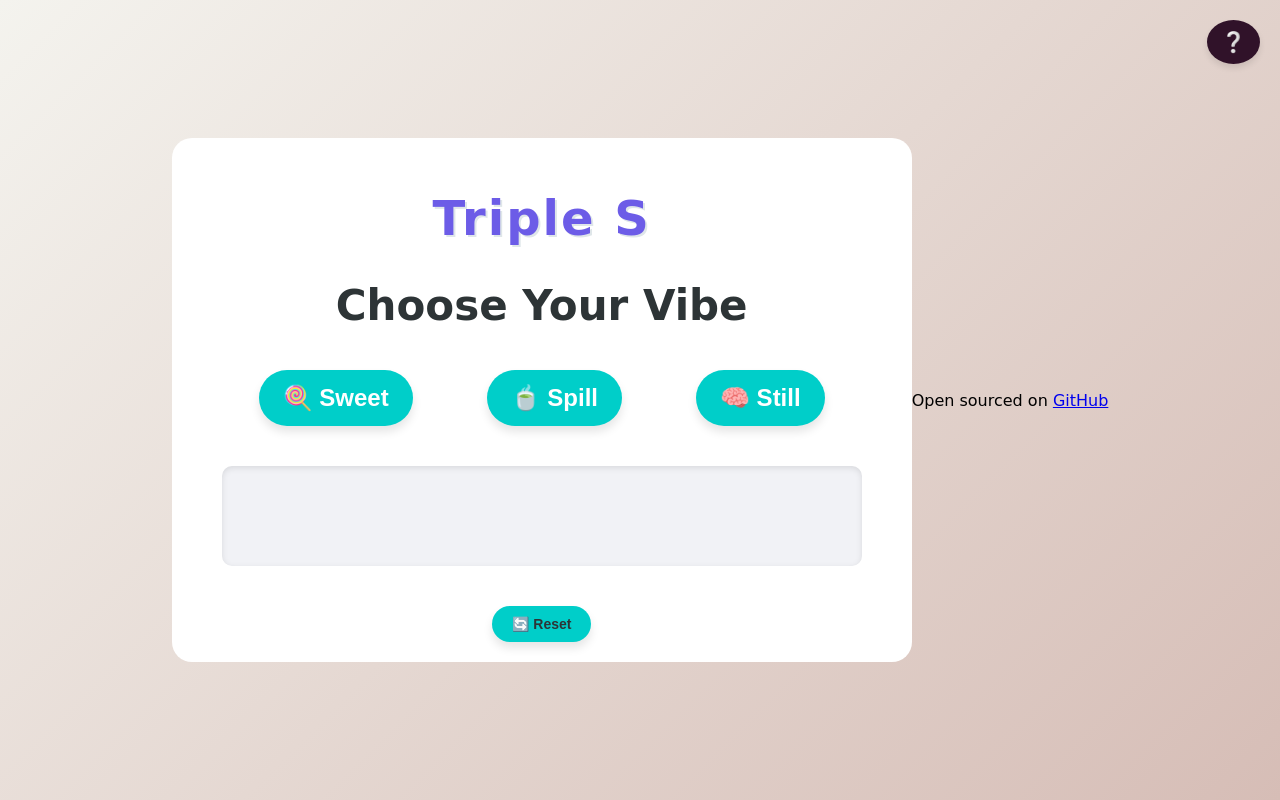
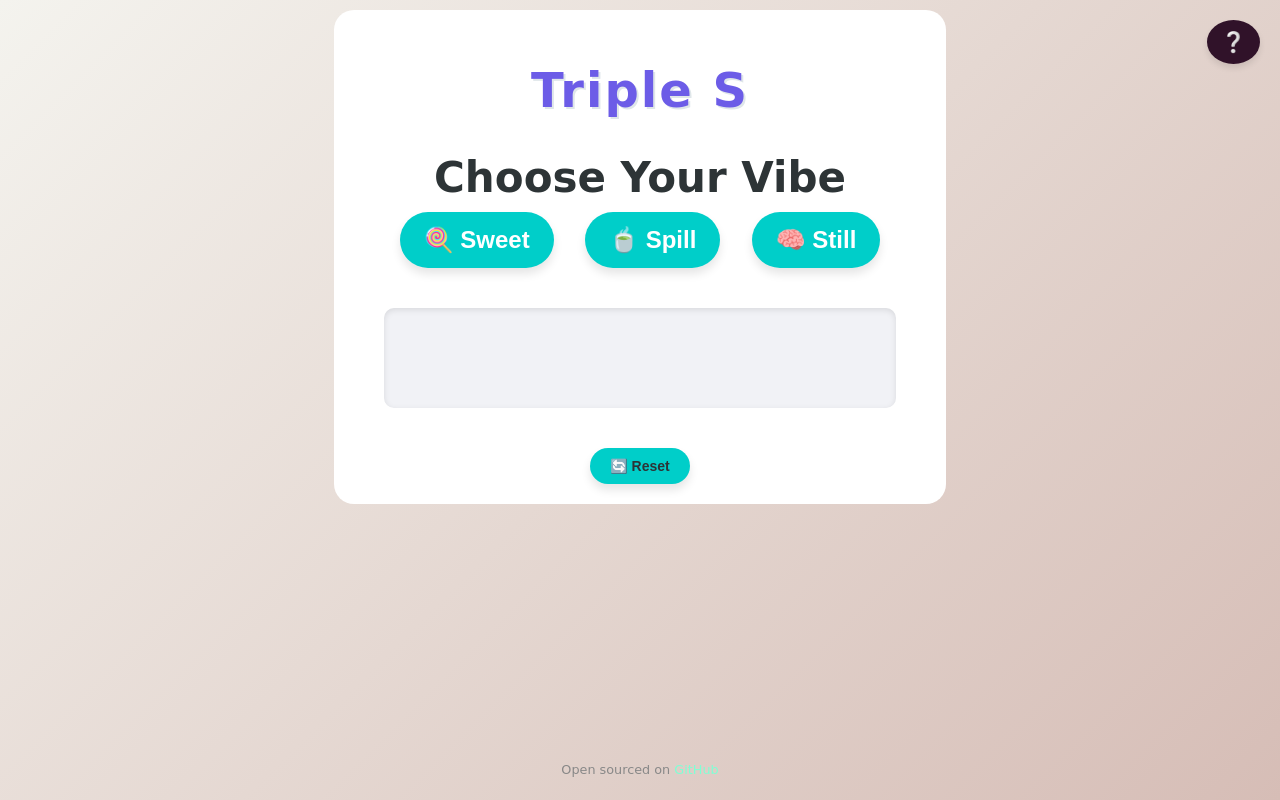
Before and after one commit to KhethiweDlamini/triples_ice_breaker, a plain HTML site: page index.html in a window 1280 px wide. Drawn offline with Linux system fonts and the light colour scheme.

Commit message:
Update styles.css

```diff
--- a/styles.css
+++ b/styles.css
@@ -5,7 +5,7 @@ body {
   padding: 0;
   min-height: 100vh;
   display: flex;
-  justify-content: center;
+  flex-direction: column;
   align-items: center;
   overflow-x: hidden;
 }
@@ -13,9 +13,10 @@ body {
 .container {
   background-color: #fff;
   padding: 20px 50px;
+  margin-top: 10px;
   border-radius: 20px;
   text-align: center;
-  width: 50%;
+  width: 40%;
   max-width: 800px;
   animation: popIn 0.6s ease-out;
 }
@@ -27,7 +28,7 @@ body {
 
 h2 {
   font-size: 42px;
-  margin-bottom: 40px;
+  margin-bottom: 10px;
   color: #2d3436;
 }
 
@@ -204,3 +205,21 @@ button:hover {
     width: 200px;
   }
 }
+
+footer {
+  margin-top: auto;
+  text-align: center;
+  font-size: 0.8em;
+  padding: 10px 0;
+  color: #888;
+  background-color: transparent;
+}
+
+footer a {
+  color: #7fffd4;
+  text-decoration: none;
+}
+
+footer a:hover {
+  text-decoration: underline;
+}
```
